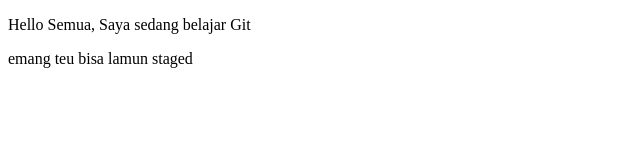
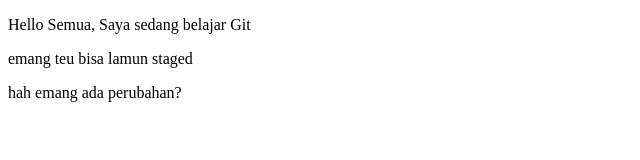
Before and after one commit to erwinzilla/belajar-dulu, a plain HTML site: page index.html in a window 1280 px wide. Shown: the whole page, without its empty margins (0-640 px from the left). Drawn offline with Linux system fonts and the light colour scheme.

Commit message:
bentrok kuy

```diff
--- a/index.html
+++ b/index.html
@@ -7,5 +7,6 @@
     <body>
         <p>Hello Semua, Saya sedang belajar Git</p>
 		<p>emang teu bisa lamun staged</p>
+		hah emang ada perubahan?
     </body>
 </html>
```
